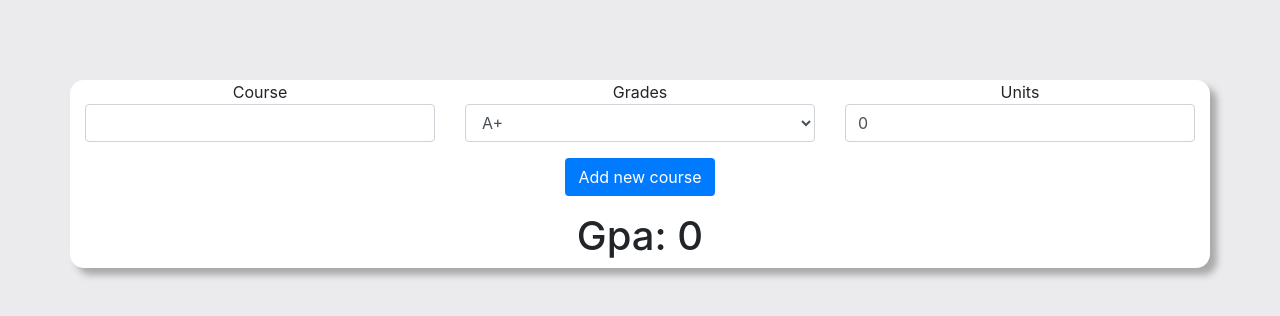
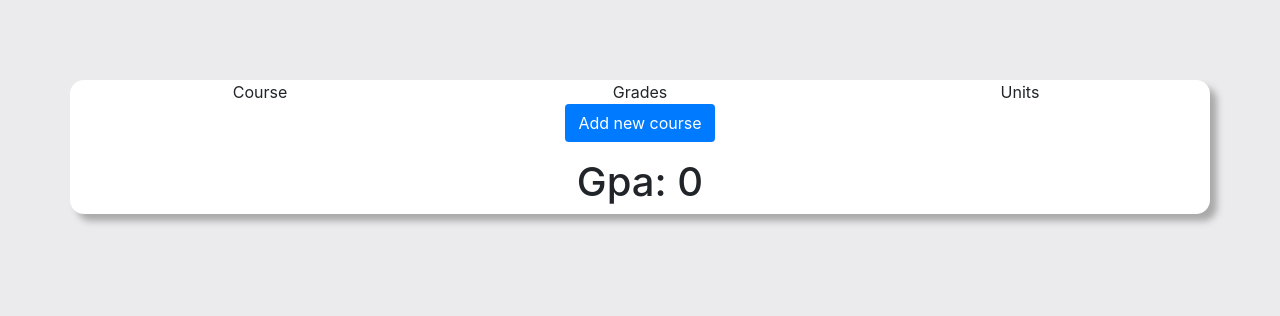
Before and after one commit to zerv30/react-gpa-calculator, a React (Create React App) app: page / in a window 1280 px wide. Shown: the top 316 px of the page. Built offline with nearby package versions, Linux system fonts and the light colour scheme.

Commit message:
converted gpaform component to a functional component

```diff
--- a/src/components/GpaForm.js
+++ b/src/components/GpaForm.js
@@ -1,36 +1,34 @@
-import React from 'react'
+import React,{useState,useEffect} from 'react'
 import FormItem from './FormItem'
 // import { stat } from 'fs';
-class GpaForm extends React.Component{
-    constructor(props){
-        super(props)
-        this.state={
-            gradeArray:[],
-            formItems:[]
-        }
+function  GpaForm (props){
+    const [gradeArray,setGradeArray] = useState([])
+    const [formItems,setFormItems] = useState([])
+    // constructor(props){
+    //     super(props)
+    //     this.state={
+    //         gradeArray:[],
+    //         formItems:[]
+    //     }
+    // }
+
+    let addNewCourse = ()=>{
+        let index = formItems.length
+            let getData = (data)=>{
+                let updatedGradeArray = [...gradeArray]
+                updatedGradeArray[index] = data
+                setGradeArray(updatedGradeArray)
+
+            }
+            let newElement = < FormItem key={index} sendGradePoints={getData} />
+            let updatedFormItems= [...formItems,newElement]
+            setFormItems(updatedFormItems)
+
     }
-
-    addNewCourse = ()=>{
-        let index = this.state.formItems.length
-            let getData = (data)=>{
-                let newGradeArray = [...this.state.gradeArray]
-                newGradeArray[index] = data
-                this.setState({
-                    gradeArray:newGradeArray
-                })
-            }
-        this.setState((state)=>{
-            let newElement = < FormItem key={index} sendGradePoints={getData} />
-            let formItems= [...this.state.formItems,newElement]
-            return{
-                ...state,formItems
-            }
-        })
-    }
-    calcGPA = ()=>{
+    let calcGPA = ()=>{
         let totalGradePoints = 0;
         let totalUnits = 0
-        this.state.gradeArray.forEach(element => {
+        gradeArray.forEach(element => {
             if(element){
                 totalGradePoints += element.gradePoints* element.units
                 totalUnits += element.units
@@ -39,10 +37,7 @@ class GpaForm extends React.Component{
         });
         return totalUnits ? (totalGradePoints / totalUnits).toFixed(2) : 0.00
     }
-    componentDidMount() {
-        this.addNewCourse()
-    }
-    render(){
+
         return (
             <div className="row gpa-form">
                 <div className="col-12">
@@ -54,14 +49,14 @@ class GpaForm extends React.Component{
                     </div>
                 </div>
             <form className="col-12 ">
-            {this.state.formItems}
+            {formItems}
 
             </form>
-            <button className="btn badge-primary mr-auto ml-auto mb-3" onClick={this.addNewCourse} >Add new course</button>
-            <div className="col-12 h1">Gpa: {this.calcGPA()}</div>
+            <button className="btn badge-primary mr-auto ml-auto mb-3" onClick={addNewCourse} >Add new course</button>
+            <div className="col-12 h1">Gpa: {calcGPA()}</div>
             </div>
         )
-    }
+    // }
 
 }
 export default GpaForm;
```
